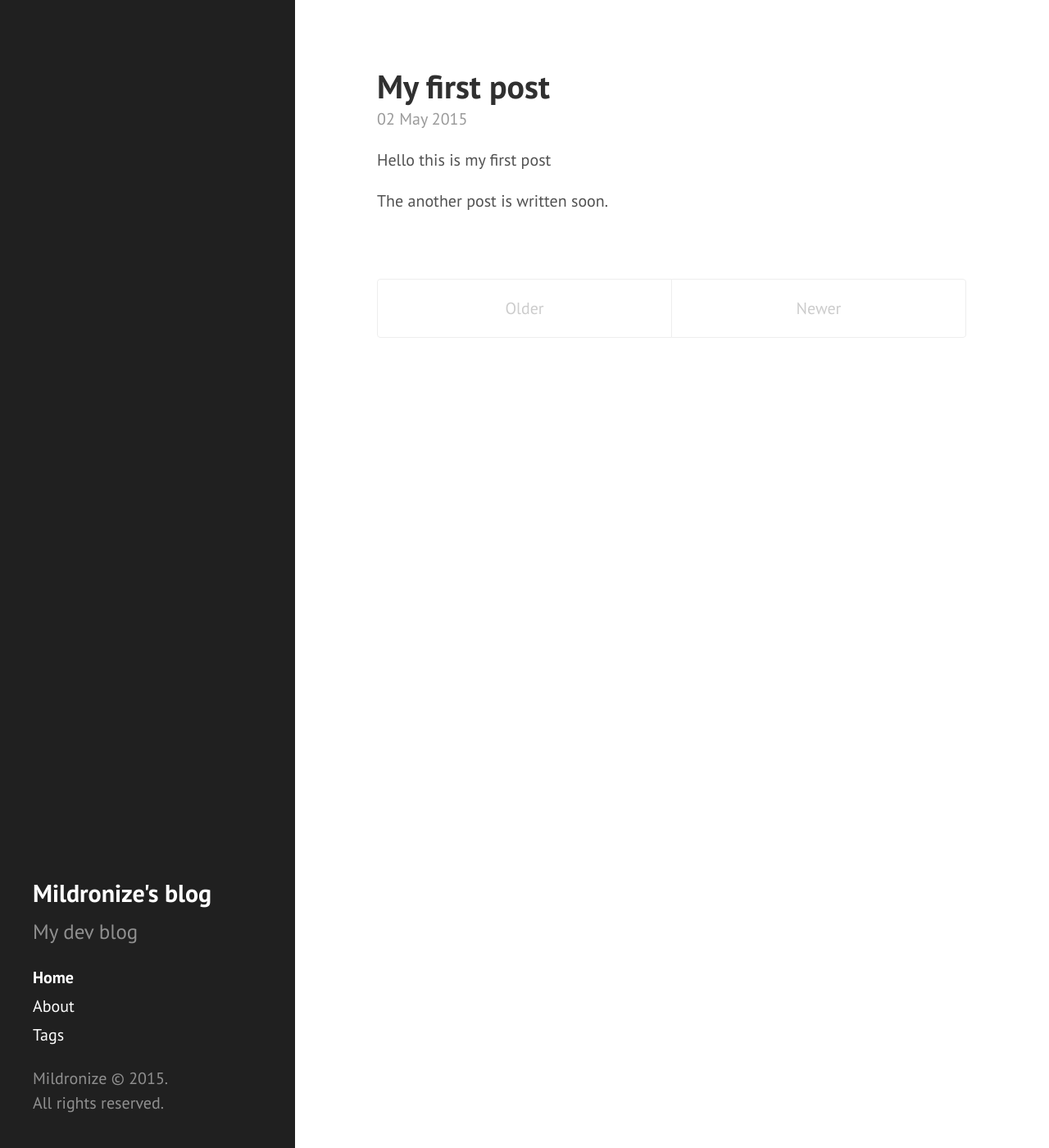
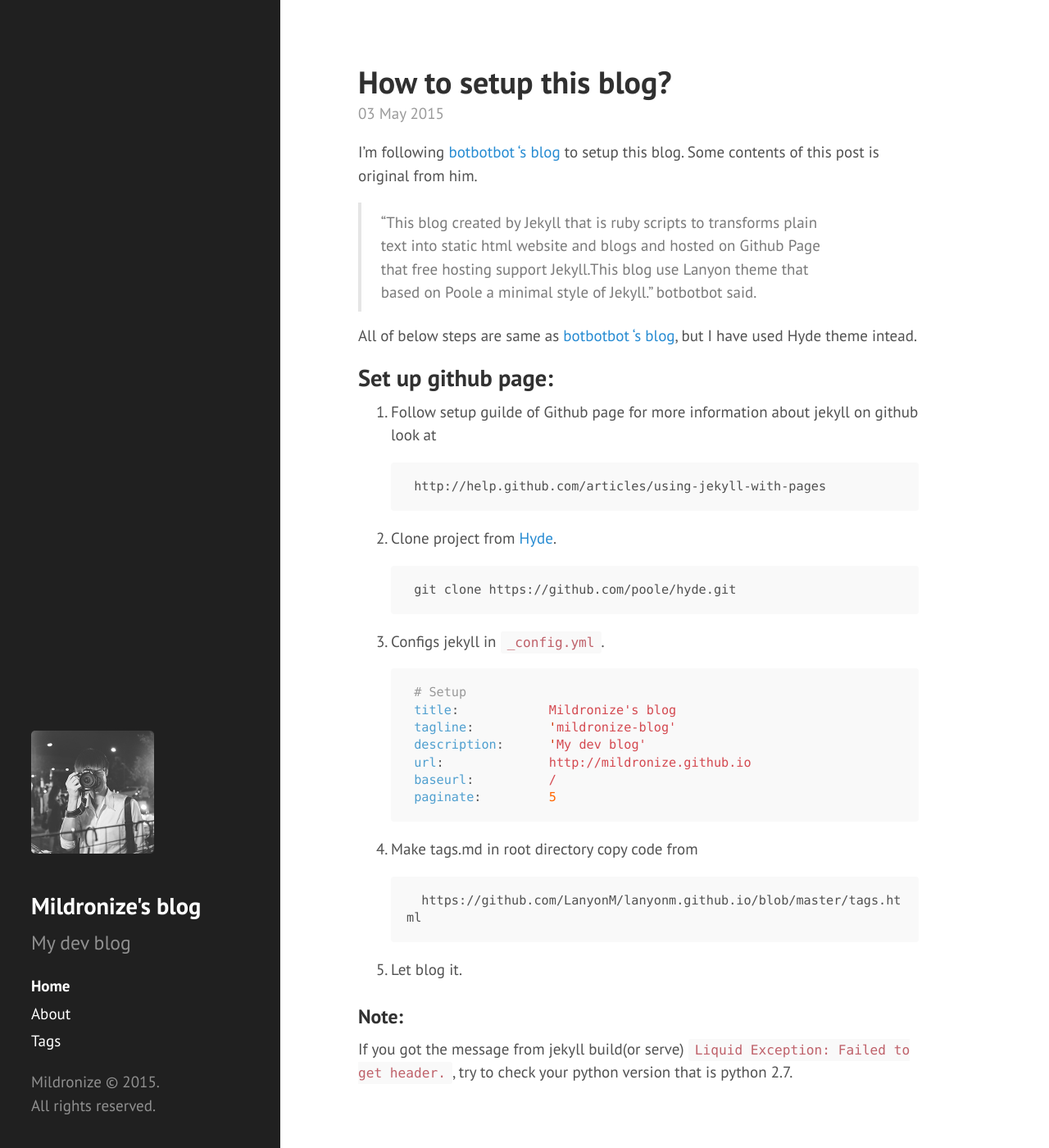
Before and after one commit to mildronize/blog-jekyll, a Jekyll site: the page built from index.html, in a window 1280 px wide and 1400 px high. Shown: the whole window at 82% size. Built offline with Jekyll 4.4.1, drawn with Linux system fonts in a browser that asks for light colours; Markdown is read by kramdown in place of the engine named in the settings; the list of posts is cut into pages by our own code.

Commit message:
add my profile, add How to setup this blog?

````diff
--- a/_config.yml
+++ b/_config.yml
@@ -8,19 +8,20 @@ relative_permalinks: true
 
 # Setup
 title:            Mildronize's blog
-tagline:          'A Jekyll theme'
+tagline:          'mildronize-blog'
 description:      'My dev blog'
 url:              http://mildronize.github.io
 baseurl:          /
 
 author:
   name:           'Thada Wangthammang'
-  url:            https://www.facebook.com/mildronize
+  profile:        images/my-profile.jpg
 
 paginate:         5
 
 # Custom vars
 version:          2.1.0
 
+
 github:
   repo:           https://github.com/poole/hyde
--- a/_includes/head.html
+++ b/_includes/head.html
@@ -18,6 +18,7 @@
   <link rel="stylesheet" href="{{ site.baseurl }}public/css/poole.css">
   <link rel="stylesheet" href="{{ site.baseurl }}public/css/syntax.css">
   <link rel="stylesheet" href="{{ site.baseurl }}public/css/hyde.css">
+  <link rel="stylesheet" href="{{ site.baseurl }}public/css/mildronize.css">
   <link rel="stylesheet" href="http://fonts.googleapis.com/css?family=PT+Sans:400,400italic,700|Abril+Fatface">
 
   <!-- Icons -->
--- a/_includes/sidebar.html
+++ b/_includes/sidebar.html
@@ -1,6 +1,7 @@
 <div class="sidebar">
   <div class="container sidebar-sticky">
     <div class="sidebar-about">
+      <img class="profile" src="{{ site.baseurl }}public/{{ site.author.profile }}" width="150px">
       <h2>
         <a href="{{ site.baseurl }}">
           {{ site.title }}
--- /dev/null
+++ b/_posts/2015-05-03-how-to-setup-this-blog.md
@@ -0,0 +1,43 @@
+---
+layout: post
+title: How to setup this blog?
+tags: jekyll, blog, github-pages
+---
+
+I'm following [botbotbot 's blog](http://dev.im-bot.com/2014/06/16/how-to-set-up-this-blog/) to setup this blog. Some contents of this post is original from him.
+
+> "This blog created by Jekyll that is ruby scripts to transforms plain text into static html website and blogs and hosted on Github Page that free hosting support Jekyll.This blog use Lanyon theme that based on Poole a minimal style of Jekyll." botbotbot said.
+
+All of below steps are same as [botbotbot 's blog](http://dev.im-bot.com/2014/06/16/how-to-set-up-this-blog/), but I have used Hyde theme intead.
+
+## Set up github page:
+1. Follow setup guilde of Github page for more information about jekyll on github look at
+
+    ```
+    http://help.github.com/articles/using-jekyll-with-pages
+    ```
+2. Clone project from [Hyde](http://hyde.getpoole.com/).
+
+    ```
+    git clone https://github.com/poole/hyde.git
+    ```
+3. Configs jekyll in ```_config.yml```.
+
+    ```yaml
+    # Setup
+    title:            Mildronize's blog
+    tagline:          'mildronize-blog'
+    description:      'My dev blog'
+    url:              http://mildronize.github.io
+    baseurl:          /
+    paginate:         5
+    ```
+4. Make tags.md in root directory copy code from
+
+    ```
+     https://github.com/LanyonM/lanyonm.github.io/blob/master/tags.html
+    ```
+5. Let blog it.
+
+### Note:
+If you got the message from jekyll build(or serve) ```Liquid Exception: Failed to get header.```, try to check your python version that is python 2.7.
--- /dev/null
+++ b/public/css/mildronize.css
@@ -0,0 +1,56 @@
+/* This theme is modified by Mildronize.
+ * This theme is base on https://github.com/poole/hyde.
+ * Modified by Mildronize
+ */
+
+/*
+ * Contents
+ *
+ * Global resets
+ * Sidebar
+ * Container
+ * Reverse layout
+ * Themes
+ */
+
+
+/*
+ * Global resets
+ *
+ * Update the foundational and global aspects of the page.
+ */
+
+html {
+  font-family: "PT Sans", Helvetica, Arial, sans-serif;
+}
+@media (min-width: 48em) {
+  html {
+    font-size: 16px;
+  }
+}
+@media (min-width: 58em) {
+  html {
+    font-size: 19px;
+  }
+}
+
+.profile {
+  display: inline-block;
+}
+/*
+ * Themes
+ *
+ * As of v1.1, Hyde includes optional themes to color the sidebar and links
+ * within blog posts. To use, add the class of your choosing to the `body`.
+ */
+
+/* Base16 (http://chriskempson.github.io/base16/#default) */
+
+/* gray-orange */
+.theme-gray-orange .sidebar {
+  background-color: #202020;
+}
+.theme-gray-orange .content a,
+.theme-gray-orange .related-posts li a:hover {
+  color: #72240f;
+}
````
Also changed, not shown: about.md (+9 -1 lines), public/images/my-profile.jpg (added).
